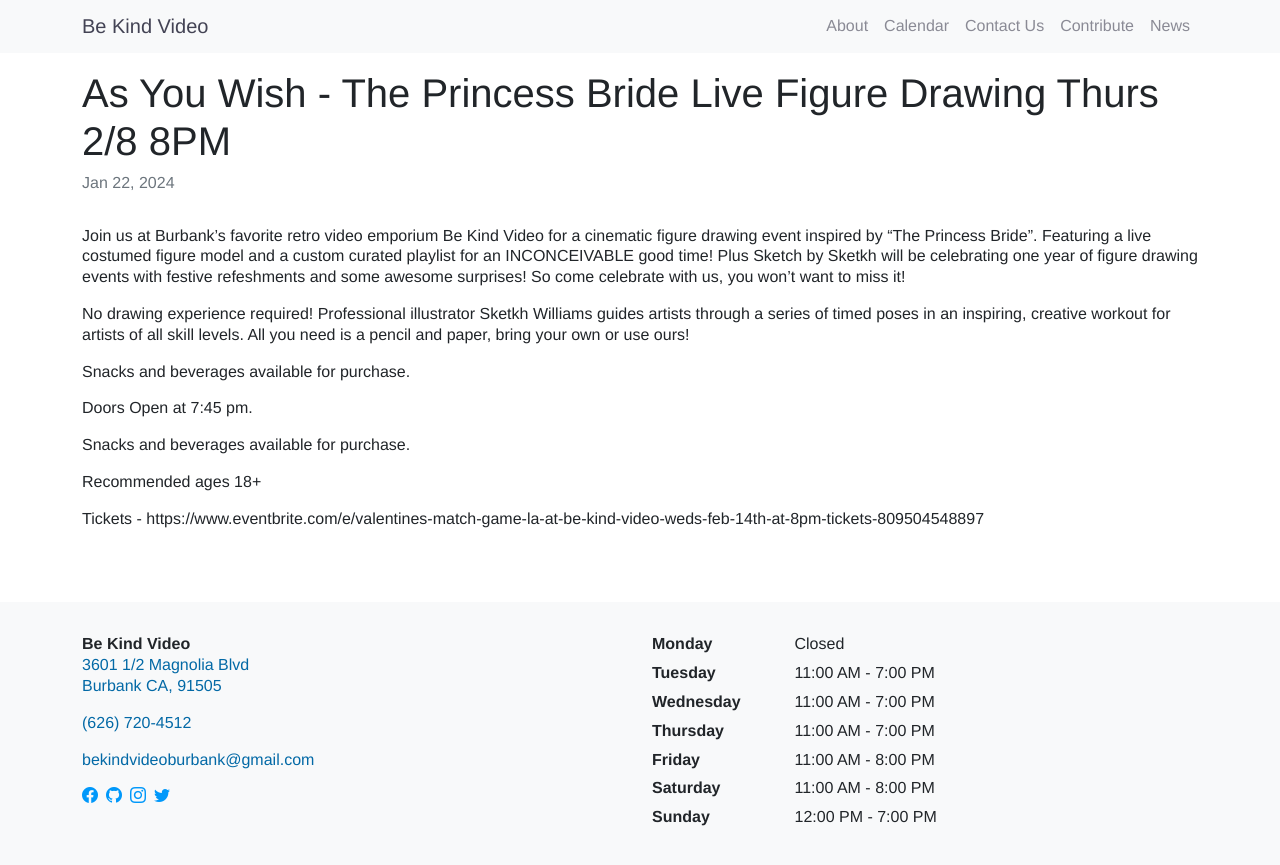
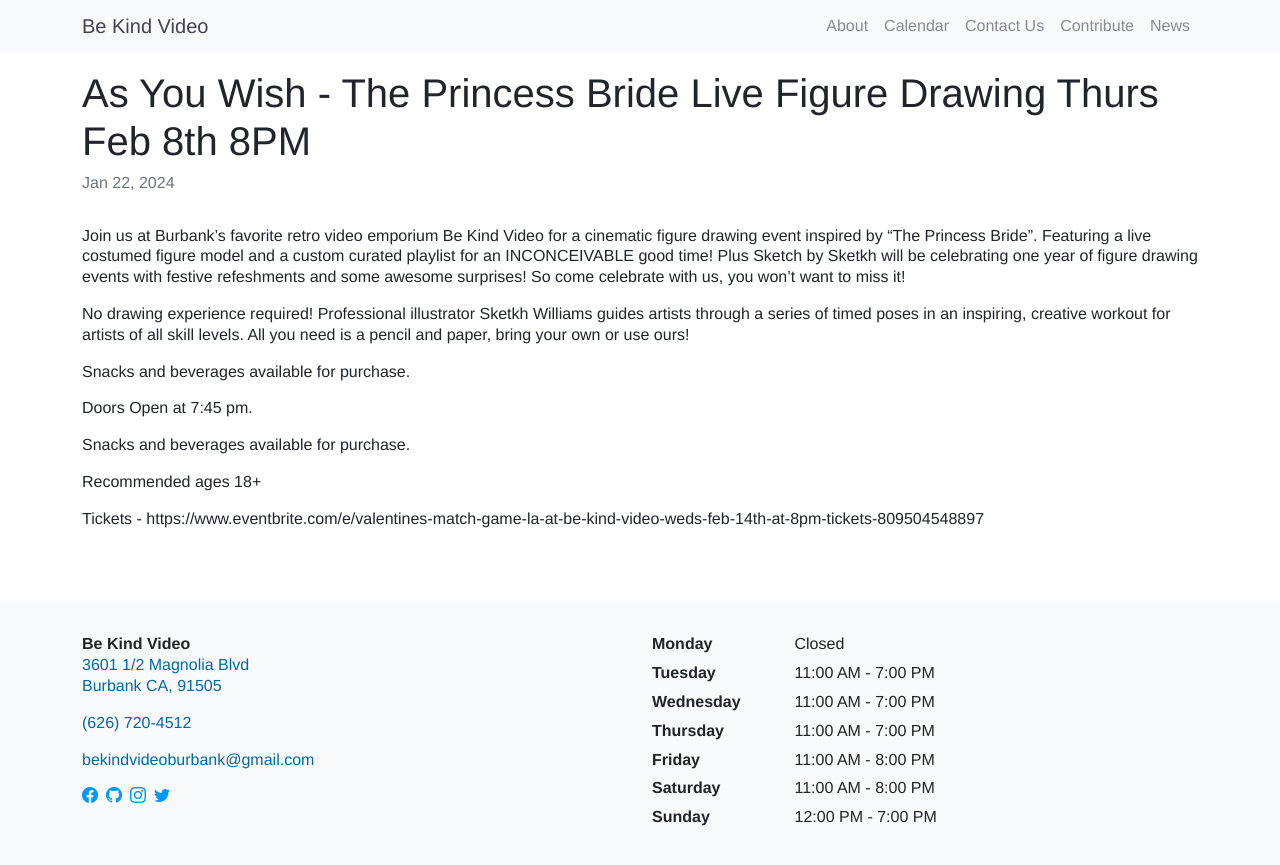
Before and after one commit to arenoir/be-kind-video, a Jekyll site: the page built from _posts/2024-01-22-As-You-Wish-Drawing-Event.md, in a window 1280 px wide. Shown: the top 865 px of the page. Built offline with Jekyll 4.4.1, drawn with Linux system fonts in a browser that asks for light colours.

Commit message:
Update 2024-01-22-As-You-Wish-Drawing-Event.md
Fixed Title

```diff
--- a/_posts/2024-01-22-As-You-Wish-Drawing-Event.md
+++ b/_posts/2024-01-22-As-You-Wish-Drawing-Event.md
@@ -1,6 +1,6 @@
 ---
 layout: post
-title:  "As You Wish - The Princess Bride Live Figure Drawing Thurs 2/8 8PM"
+title:  "As You Wish - The Princess Bride Live Figure Drawing Thurs Feb 8th 8PM"
 categories: events
 ---
 
```
